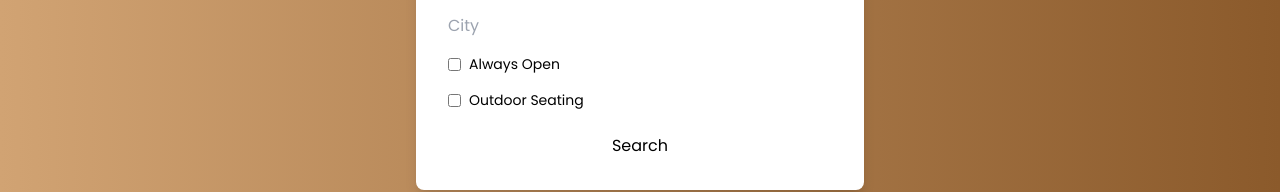
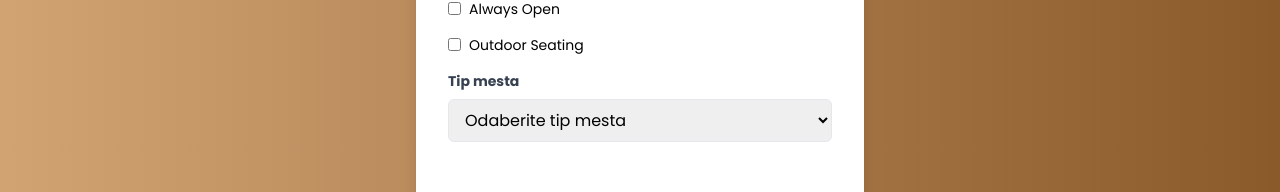
Before and after one commit to Evizzo/Restaurant-Discovery-and-Management-Platform, a React (Vite) app in the folder frontend/: page /search in a window 1280 px wide. Shown: the part 364-556 px from the top of the page. Built offline with nearby package versions, Linux system fonts and the light colour scheme; no server answers.

Commit message:
Added searching spot types on frontend.

```diff
--- a/frontend/src/components/AddSpot.tsx
+++ b/frontend/src/components/AddSpot.tsx
@@ -443,6 +443,11 @@ const AddSpot = () => {
               <option value="BAR">Bar</option>
               <option value="CAFE">Cafe</option>
               <option value="PUB">Pub</option>
+              <option value="KAFIĆ">Kafić</option>
+              <option value="POSLASTIČARNICA">Poslastičarnica</option>
+              <option value="KAFANA">Kafana</option>
+              <option value="PEKARA">Pekara</option>
+              <option value="DRUGO">Drugo</option>
             </select>
           </div>
 
--- a/frontend/src/components/SearchSpots.tsx
+++ b/frontend/src/components/SearchSpots.tsx
@@ -46,6 +46,11 @@ const SearchSpots: React.FC = () => {
       console.error("Error fetching spots:", error);
       setMessage("Mesta nisu pronadjena.")
     }
+  };
+
+  const handleEnumChange = (e: any) => {
+    const { name, value } = e.target;
+    setSearchParams({ ...searchParams, [name]: value });
   };
 
   const handleInputChange = (e: React.ChangeEvent<HTMLInputElement>) => {
@@ -128,6 +133,28 @@ const SearchSpots: React.FC = () => {
               />
               <label className="text-sm">Outdoor Seating</label>
             </div>
+            <div className="mb-6">
+            <label className="block text-gray-700 text-sm font-bold mb-2" htmlFor="spotType">Tip mesta</label>
+            <select
+              className="border rounded-md py-2 px-3 w-full focus:outline-none focus:border-indigo-500"
+              id="spotType"
+              name="spotType"
+              value={searchParams.spotType}
+              onChange={handleEnumChange}
+            >
+              <option value="">Odaberite tip mesta</option>
+              <option value="RESTORAN">Restoran</option>
+              <option value="BRZA_HRANA">Brza hrana</option>
+              <option value="BAR">Bar</option>
+              <option value="CAFE">Cafe</option>
+              <option value="PUB">Pub</option>
+              <option value="KAFIĆ">Kafić</option>
+              <option value="POSLASTIČARNICA">Poslastičarnica</option>
+              <option value="KAFANA">Kafana</option>
+              <option value="PEKARA">Pekara</option>
+              <option value="DRUGO">Drugo</option>
+            </select>
+      </div>
           </div>
           <button type="submit" className="btn-primary w-full mt-6">Search</button>
         </form>
--- a/frontend/src/components/UpdateSpot.tsx
+++ b/frontend/src/components/UpdateSpot.tsx
@@ -441,6 +441,11 @@ const UpdateSpot = () => {
               <option value="BAR">Bar</option>
               <option value="CAFE">Cafe</option>
               <option value="PUB">Pub</option>
+              <option value="KAFIĆ">Kafić</option>
+              <option value="POSLASTIČARNICA">Poslastičarnica</option>
+              <option value="KAFANA">Kafana</option>
+              <option value="PEKARA">Pekara</option>
+              <option value="DRUGO">Drugo</option>
             </select>
           </div>
 
```
